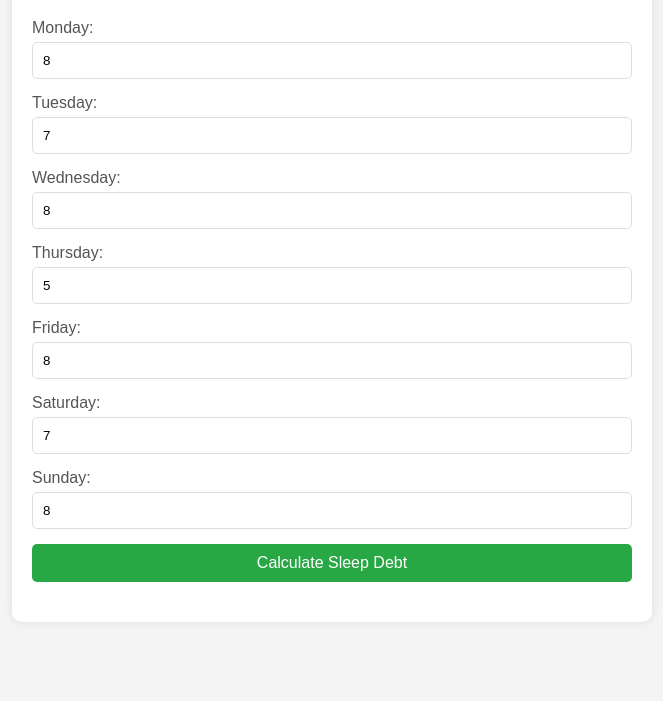
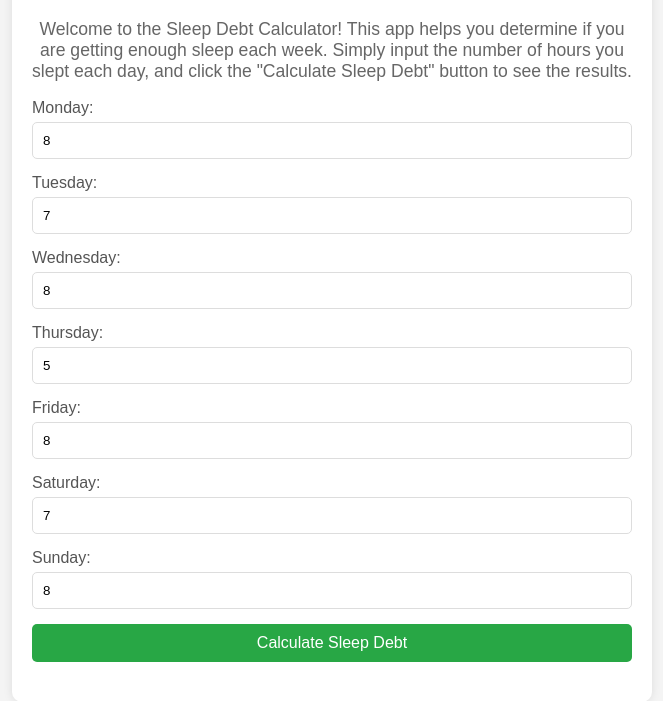
Before and after one commit to gladstone28/Sleep-Debt-Calculator, a plain HTML site: page index.html in a window 1280 px wide. Shown: the part 131-832 px from the top of the page, without its empty margins (308-971 px from the left). Before the commit the page ends 803 px from the top, so only its background shows below. Drawn offline with Linux system fonts and the light colour scheme.

Commit message:
modify index.html and styles.css

```diff
--- a/index.html
+++ b/index.html
@@ -9,6 +9,7 @@
 <body>
     <div class="container">
         <h1>Sleep Debt Calculator</h1>
+        <p>Welcome to the Sleep Debt Calculator! This app helps you determine if you are getting enough sleep each week. Simply input the number of hours you slept each day, and click the "Calculate Sleep Debt" button to see the results.</p>
         <form id="sleep-form">
             <div class="form-group">
                 <label for="monday">Monday:</label>
--- a/styles.css
+++ b/styles.css
@@ -17,6 +17,12 @@ body {
 h1 {
     text-align: center;
     color: #333;
+}
+
+p {
+    text-align: center;
+    color: #666;
+    font-size: 1.1em;
 }
 
 .form-group {
```
